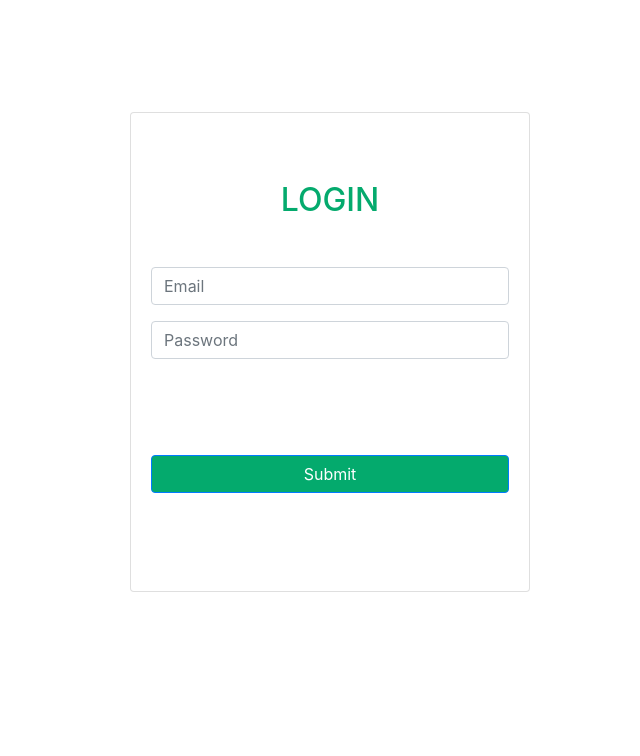
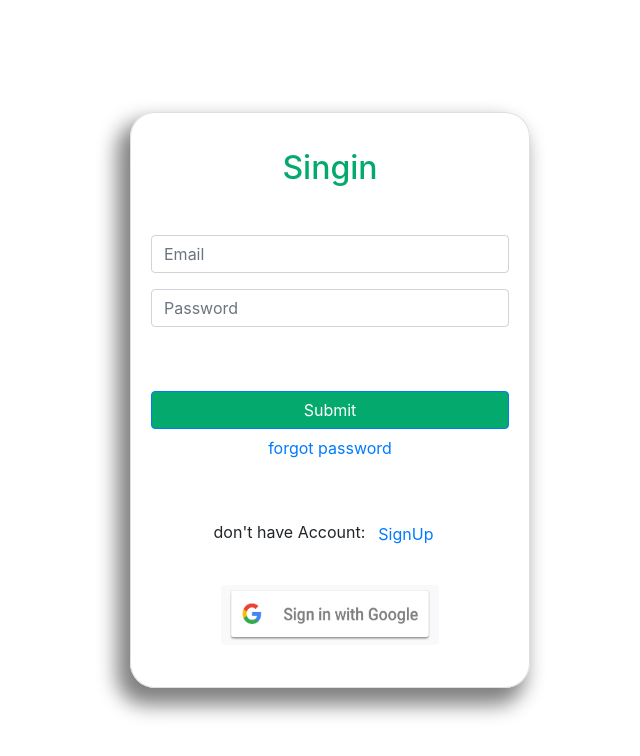
Before and after one commit to priyanka25042003/front-site, a React (Create React App) app: page /singin in a window 1280 px wide. Shown: the top 756 px of the page, without its empty margins (310-950 px from the left). Built offline with nearby package versions, Linux system fonts and the light colour scheme.

Commit message:
singup logut forgot password done

```diff
--- /dev/null
+++ b/src/auth/signin/signin.css
@@ -0,0 +1,8 @@
+.redius{
+    border-radius: 25px  !important;
+}
+
+.rediuss{
+    transition: ease .6s;
+    box-shadow: -9px 13px 20px 4px gray;
+}
--- a/src/auth/signin/signin.tsx
+++ b/src/auth/signin/signin.tsx
@@ -1,11 +1,23 @@
 import React, { useState } from "react";
-
+import "./signin.css";
 import firebase from "../../firebase";
 import { useNavigate, useNavigation } from "react-router-dom";
+import googleImg from "../../assert/VHSZf.png";
+export default function Singin() {
+  var actionCodeSettings = {
+    // URL you want to redirect back to. The domain (www.example.com) for this
+    // URL must be in the authorized domains list in the Firebase Console.
+    url: "https://localhost:3000",
+    // This must be true.
+    handleCodeInApp: true,
 
-export default function Singin() {
+    dynamicLinkDomain: "https://localhost:3000/summer-sale",
+  };
+  const [username, setusername] = useState("");
   const [email, setemail] = useState("");
+
   const [password, setpassword] = useState("");
+  const [sinintogl, setsinintogl] = useState(true);
 
   const navigate = useNavigate();
   function login() {
@@ -17,30 +29,122 @@ export default function Singin() {
         localStorage.setItem("user", JSON.stringify(userCredential));
         const user = userCredential.user;
         console.log(user);
-        navigate("/");
-
-        // ...
+        navigate("/home");
       })
       .catch((error) => {
         const errorCode = error.code;
         const errorMessage = error.message;
         console.log(errorCode, errorMessage);
+      });
+    //   firebase.auth().sendSignInLinkToEmail(email, actionCodeSettings)
+    // .then(() => {
 
+    //   window.localStorage.setItem('emailForSignIn', email);
+    //   // ...
+    // })
+    // .catch((error) => {
+    //   var errorCode = error.code;
+    //   var errorMessage = error.message;
+    //   // ...
+    // });
+  }
+  function sinup() {
+    firebase
+      .auth()
+      .createUserWithEmailAndPassword(email, password)
+      .then((userCredential: any) => {
+        firebase.auth().onAuthStateChanged(function (user) {
+          if (user) {
+            user
+              .updateProfile({
+                displayName: username,
+              })
+              .then(
+                function () {
+                  localStorage.setItem("user", JSON.stringify(user));
+                  console.log(user);
+                  navigate("/home");
+                },
+                function (error) {
+                  // An error happened.
+                }
+              );
+          }
+        });
+      })
+      .catch((error) => {
+        const errorCode = error.code;
+        const errorMessage = error.message;
+        console.log(errorCode, errorMessage);
+      });
+  }
+  function singintoggle() {
+    setsinintogl(sinintogl ? false : true);
+  }
+  function singupgogluth() {
+    var provider = new firebase.auth.GoogleAuthProvider();
+    firebase
+      .auth()
+      .signInWithPopup(provider)
+      .then((result) => {
+        var credential: any = result.credential;
+        localStorage.setItem("user", JSON.stringify(credential));
+        var token = credential.accessToken;
+        var user = result.user;
+        navigate("/home");
+        // ...
+      })
+      .catch((error) => {
+        // Handle Errors here.
+        var errorCode = error.code;
+        var errorMessage = error.message;
+        // The email of the user's account used.
+        var email = error.email;
+        // The firebase.auth.AuthCredential type that was used.
+        var credential = error.credential;
+        // ...
+      });
+  }
+  function forgotepass() {
+    firebase
+      .auth()
+      .sendPasswordResetEmail(email)
+      .then(() => {
+        // Password reset email sent!
+        // ..
+      })
+      .catch((error) => {
+        var errorCode = error.code;
+        var errorMessage = error.message;
         // ..
       });
   }
   return (
     <div
       style={{ width: "25rem", marginTop: "7rem" }}
-      className="  ml-auto mr-auto "
+      className="redius rediuss ml-auto mr-auto "
     >
-      <div className="card text-center" style={{ height: "30rem" }}>
-        <div className="card-body">
-          <h2 className="card-title mt-5" style={{ color: "#04AA6D" }}>
-            LOGIN
+      <div className="card text-center redius" style={{ height: "36rem" }}>
+        <div className="card-body redius">
+          <h2 className="card-title mt-3 mb-3" style={{ color: "#04AA6D" }}>
+            {sinintogl ? "Singin" : "Singup"}
           </h2>
-          <div>
-            <div className="mb-3 mt-5">
+          <div className="mt-5">
+            {sinintogl ? (
+              ""
+            ) : (
+              <div className=" mt-5">
+                <input
+                  type="text"
+                  className="form-control"
+                  id="UserName"
+                  aria-describedby="UserName"
+                  placeholder="UserName"
+                  onChange={(e) => setusername(e.target.value)}
+                />
+              </div>
+            )}
+            <div className="mb-3 mt-3">
               <input
                 type="email"
                 className="form-control"
@@ -61,14 +165,42 @@ export default function Singin() {
               />
             </div>
           </div>
-          <div className="mt-5">
+
+          <div className="mt-3">
             <button
               type="button"
-              className="btn mt-5 btn-primary"
+              className="btn mt-3 btn-primary"
               style={{ backgroundColor: "#04AA6D", width: "100%" }}
-              onClick={login}
+              onClick={sinintogl ? login : sinup}
             >
               Submit
+            </button>{ sinintogl ?
+            <button className="btn btn-link" onClick={forgotepass} > forgot password</button> : ""}
+          </div>
+
+          <div className="mt-5">
+            {sinintogl ? (
+              <p>
+                don't have Account:
+                <button className="btn btn-link" onClick={singintoggle}>
+
+                  SignUp
+                </button>
+              </p>
+            ) : (
+              <p>
+                Do you have Account:
+                <button className="btn btn-link" onClick={singintoggle}>
+
+                  SignIn
+                </button>
+              </p>
+            )}
+            <button
+              className="btn btn-sm btn-light mt-3  "
+              onClick={singupgogluth}
+            >
+              <img src={googleImg} width={200} height={50} alt="" />
             </button>
           </div>
         </div>
--- a/src/navigatiion/navbar.tsx
+++ b/src/navigatiion/navbar.tsx
@@ -9,10 +9,16 @@ function Navbar() {
       navigate("home");
     }
   }
+  let userInfo = JSON.parse(localStorage.getItem("user") + "");
   useEffect(() => {
+    console.log(userInfo);
+
     navig();
   }, []);
-
+  function logout() {
+    localStorage.removeItem("user");
+    navigate("/singin");
+  }
   return (
     <div className="" onLoad={navig}>
       <nav className="navbar navbar-expand-lg navbar-light bg-light  p-3">
@@ -86,20 +92,18 @@ function Navbar() {
               </NavLink>
             </li>
           </ul>
-          <form className="form-inline my-2 my-lg-0">
-            <input
-              className="form-control mr-sm-2"
-              type="search"
-              placeholder="Search"
-              aria-label="Search"
-            />
-            <button
-              className="btn btn-outline-success my-2 my-sm-0"
-              type="submit"
-            >
-              Search
-            </button>
-          </form>
+          <div className="form-inline my-2 my-lg-0">
+            {userInfo ? (
+              <button className="btn btn-outline-info" onClick={logout}>
+                {" "}
+                Sing out <i className="fa fa-sign-out"></i>{" "}
+              </button>
+            ) : (
+              <NavLink className="nav-link btn btn-outline-info" to={"singin"}>
+                Singin <span className="sr-only">(current)</span>
+              </NavLink>
+            )}
+          </div>
         </div>
       </nav>
       <Outlet />
```
Also changed, not shown: src/assert/VHSZf.png (added).
